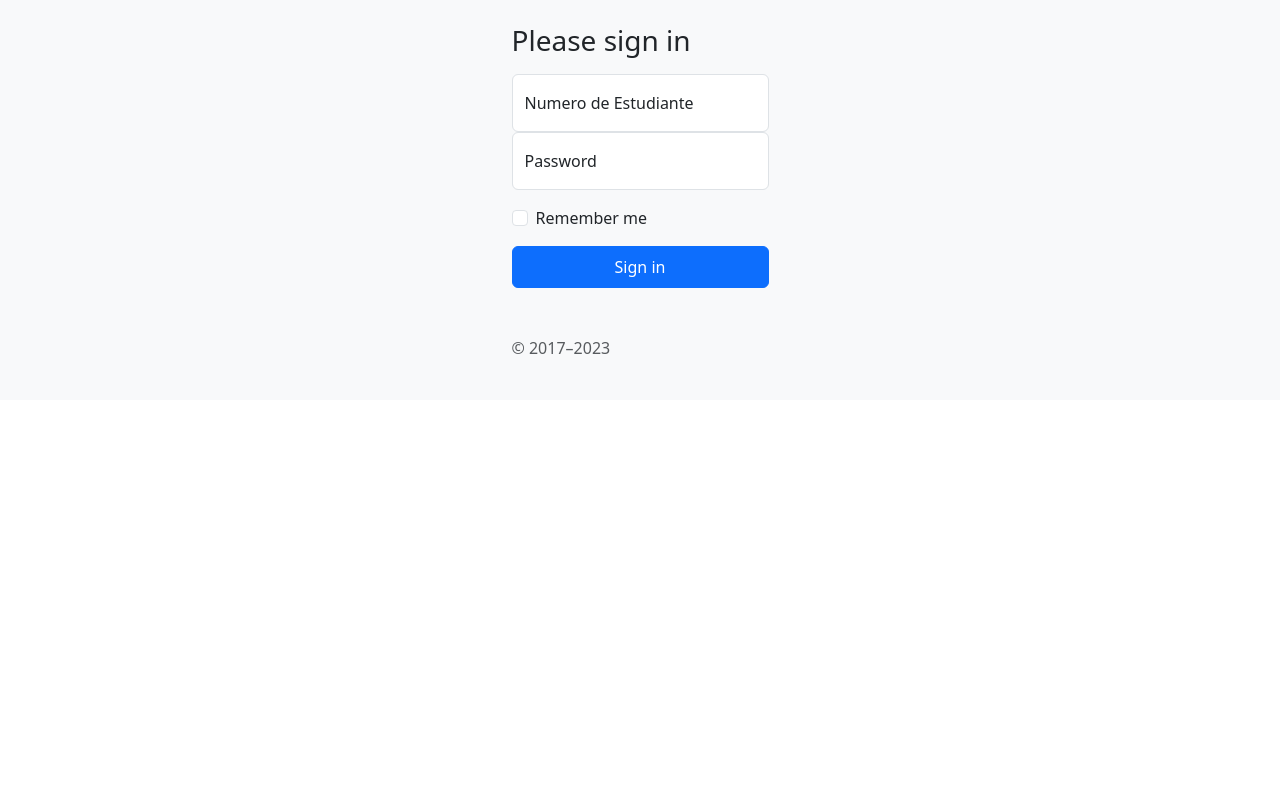
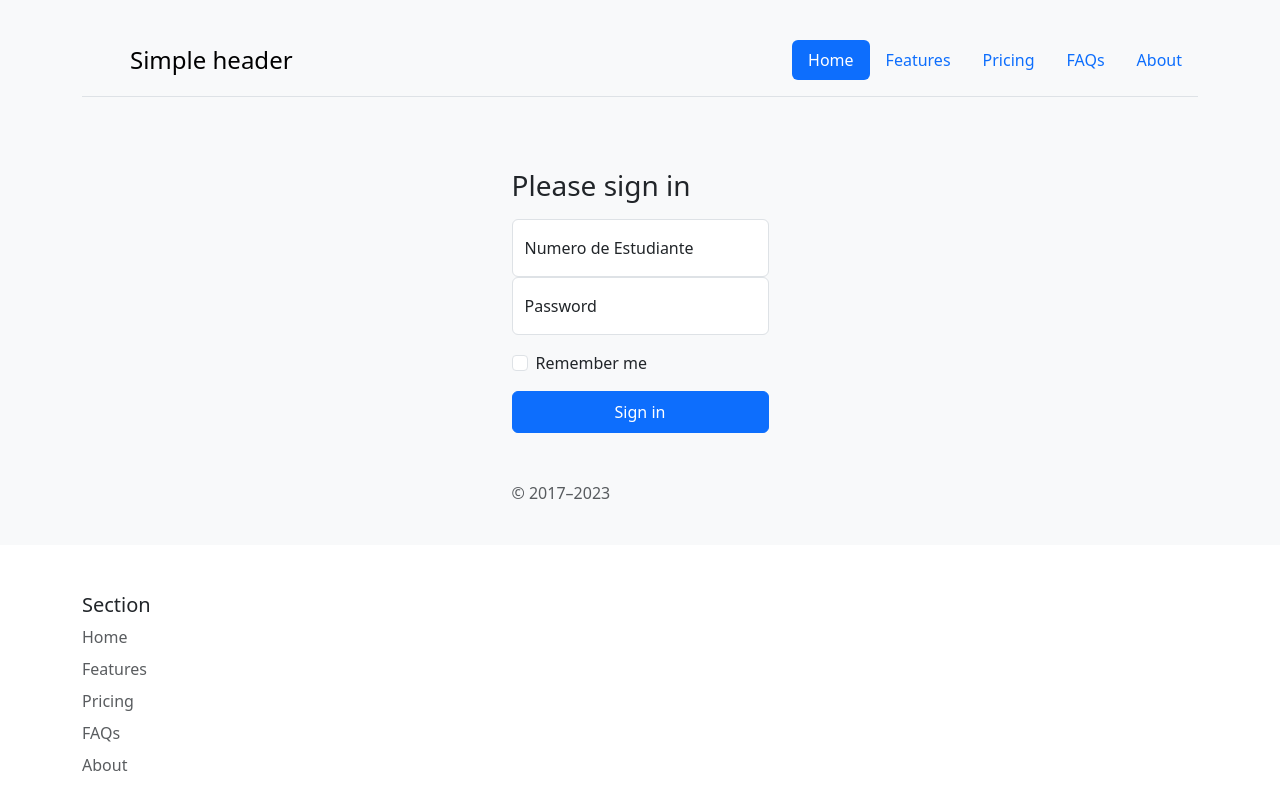
Before and after one commit to G30RG35/LabProweb-16, a React (Vite) app in the folder Escuela/: page / in a window 1280 px wide. Shown: the top 810 px of the page. Built offline with nearby package versions, Linux system fonts and the light colour scheme.

Commit message:
Footer y header

```diff
--- a/Escuela/src/App.jsx
+++ b/Escuela/src/App.jsx
@@ -1,9 +1,13 @@
+import Footer from "./Componentes/Footer/Footer";
+import { Header } from "./Componentes/Header/Header";
 import { Login } from "./Componentes/Login/Login";
 
 function App() {
   return (
     <>
+    <Header />
       <Login />
+      <Footer />
     </>
   );
 }
--- /dev/null
+++ b/Escuela/src/Componentes/Footer/Footer.jsx
@@ -0,0 +1,30 @@
+import React from "react";
+import "bootstrap/dist/css/bootstrap.min.css";
+import "bootstrap/dist/js/bootstrap.min.js";
+
+function Footer() {
+  return <>
+  <div className="container">
+  <footer className="py-5">
+    <div className="row">
+      <div className="col-6 col-md-2 mb-3">
+        <h5>Section</h5>
+        <ul className="nav flex-column">
+          <li className="nav-item mb-2"><a href="#" className="nav-link p-0 text-muted">Home</a></li>
+          <li className="nav-item mb-2"><a href="#" className="nav-link p-0 text-muted">Features</a></li>
+          <li className="nav-item mb-2"><a href="#" className="nav-link p-0 text-muted">Pricing</a></li>
+          <li className="nav-item mb-2"><a href="#" className="nav-link p-0 text-muted">FAQs</a></li>
+          <li className="nav-item mb-2"><a href="#" className="nav-link p-0 text-muted">About</a></li>
+        </ul>
+      </div>
+
+      {/* ... Rest of the code with "className" instead of "class" ... */}
+
+    </div>
+  </footer>
+</div>
+
+  </>;
+}
+
+export default Footer;
--- a/Escuela/src/index.css
+++ b/Escuela/src/index.css
@@ -4,13 +4,7 @@
   box-sizing: border-box;
   /* border: 1px solid red; */
 }
-
-  body{
+.root {
   width: 100vw;
   height: 100vh;
 }
-
-  .root{
-    width: 100vw;
-    height: 100vh;
-  }
```
Lines whose indentation alone changed are shown as unchanged.
